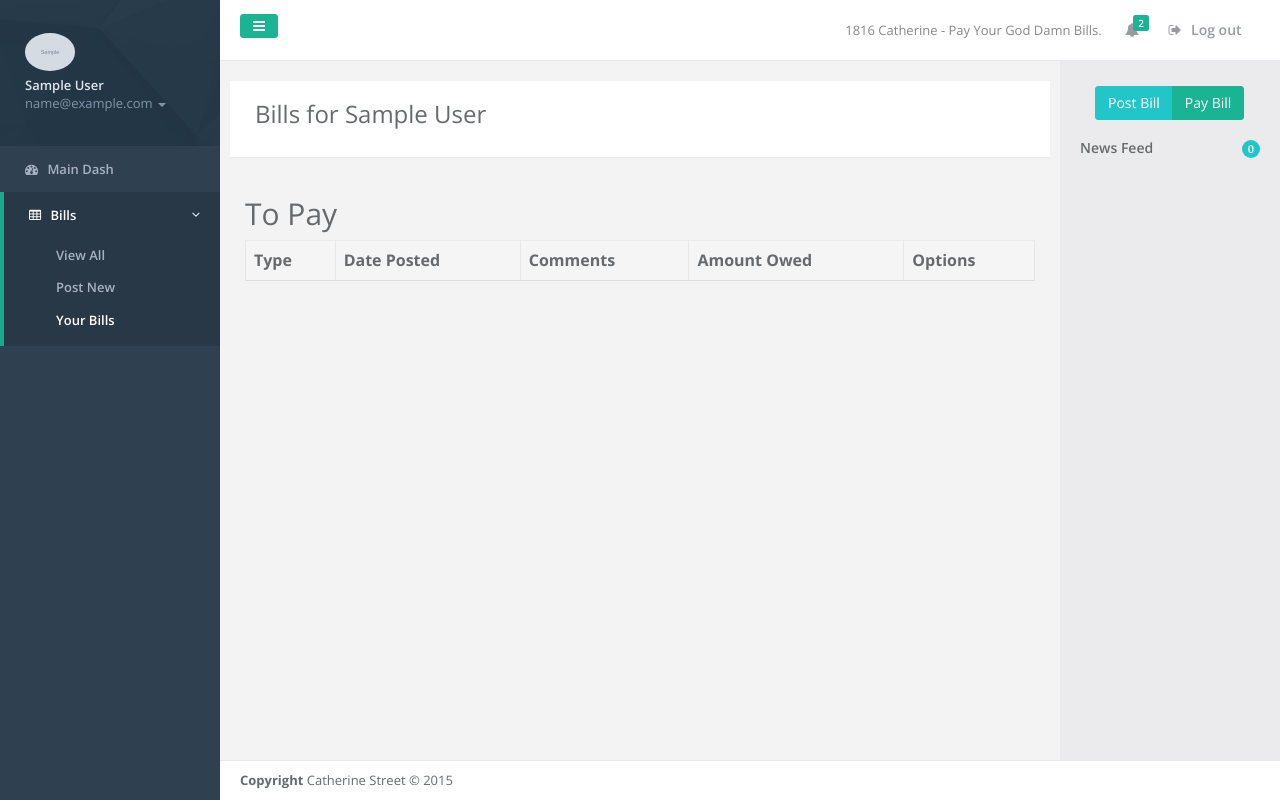
After one commit to mschmo/pbubs, a Flask app: page /bills/user/1 in a window 1280 px wide. The commit adds this page. Run offline with Flask 2, Linux system fonts and the light colour scheme; a user stored in the database is signed in; tables that the repository leaves empty hold one stand-in row (values such as "Sample post"); grey boxes marked "Sample" are stand-in pictures; lists and menus that the app fills with data are empty; parts of the project's set-up code (start-up, migrations or seed data) failed here and were passed over; some libraries are stand-ins or nearby versions.

Commit message:
User view bills owed

```diff
--- a/server/bills/models/bill_division.py
+++ b/server/bills/models/bill_division.py
@@ -6,12 +6,14 @@
     __tablename__ = 'bill_divisions'
 
     id = db.Column(db.Integer, primary_key=True)
-    bill_id = db.Column(db.Integer, nullable=False)
-    user_id = db.Column(db.Integer, nullable=False)
+    bill_id = db.Column(db.Integer, db.ForeignKey('bills.id'), nullable=False)
+    user_id = db.Column(db.Integer, db.ForeignKey('users.id'), nullable=False)
     payed = db.Column(db.Boolean, nullable=False, default=False)
 
+    bill = db.relationship('Bill', foreign_keys='BillDivision.bill_id', uselist=False, backref='divisions')
+
     @classmethod
-    def add_new_divisions(cls, bill, users_to_pay, exclude=None):
+    def add_new_divisions(cls, bill, users_to_pay=[], exclude=None):
         if not users_to_pay:
             users_to_pay = User.query
             if exclude is not None:
@@ -23,5 +25,10 @@
             division.save(commit=False)
         full_commit()
 
+    @classmethod
+    def get_user_bills_to_pay(cls, user_id):
+        return cls.query.filter(cls.user_id==user_id, cls.payed==0).all()
+
+
     def __repr__(self):
         return '<Bill Division bill_id={}, user_id={}>'.format(self.bill_id, self.user_id)
--- /dev/null
+++ b/server/bills/templates/bills/user_bills.html
@@ -0,0 +1,38 @@
+{% set nav_tab = 'bills_user' %}
+{% extends 'base.html' %}
+
+{% block content %}
+    <div class="row wrapper border-bottom white-bg page-heading">
+        <div class="col-lg-10">
+            <h2>Bills for {{ user.full_name }}</h2>
+        </div>
+    </div>
+    <br />
+
+    <h1>To Pay</h1>
+    <div class="table-responsive">
+        <table class="table table-striped table-bordered table-hover dataTables-example" >
+            <thead>
+            <tr>
+                <th>Type</th>
+                <th>Date Posted</th>
+                <th>Comments</th>
+                <th>Amount Owed</th>
+                <th>Options</th>
+            </tr>
+            </thead>
+            <tbody>
+                {% for division in divisions_to_pay %}
+                    <tr class="gradeX">
+                        <td>{{ division.bill.bill_type.name }}</td>
+                        <td>{{ division.bill.pretty_date }}</td>
+                        <td>{{ division.bill.comment }}</td>
+                        <td style="text-align:center">${{ '{:,}'.format(division.bill.division_amount()) }}</td>
+                        <td style="text-align:center"><i class="fa fa-credit-card text-navy"></i></td>
+                    </tr>
+                {% endfor %}
+            </tbody>
+        </table>
+    </div>
+{% endblock content %}
+]
--- a/server/bills/views.py
+++ b/server/bills/views.py
@@ -4,6 +4,7 @@
 from server.bills import bills
 from server.bills.forms import BillForm
 from server.bills.models import Bill, BillDivision
+from server.core.models import User
 
 
 @bills.route('/')
@@ -19,10 +20,15 @@
     form.add_select_options(current_user.id)
     if form.validate_on_submit():
         bill = Bill.create_bill(form, current_user.id)
-        users_to_pay = form.users_to_pay.data
-        if form.include_myself and users_to_pay:
+        users_to_pay = []
+        selected_users = form.users_to_pay.data
+        if type(selected_users) == list:
+            users_to_pay += form.users_to_pay.data
+        elif type(selected_users) == int:
+            users_to_pay.append(selected_users)
+        if form.include_myself:
             users_to_pay.append(current_user.id)
-        BillDivision.add_new_divisions(bill, users_to_pay, form.include_myself)
+        BillDivision.add_new_divisions(bill, users_to_pay)
         return redirect(url_for('.view_bill', bill_id=bill.id))
     return render_template('bills/new_bill.html', form=form)
 
@@ -32,3 +38,11 @@
 def view_bill(bill_id):
     bill = Bill.query.get(bill_id)
     return render_template('bills/view_bill.html', bill=bill)
+
+
+@bills.route('/user/<int:user_id>')
+def user_bills(user_id):
+    divisions_to_pay = BillDivision.get_user_bills_to_pay(user_id)
+    bills_posted = Bill.query.filter(Bill.user_id==user_id).all()
+    user = User.query.get(user_id)
+    return render_template('bills/user_bills.html', divisions_to_pay=divisions_to_pay, bills_posted=bills_posted, user=user)
--- a/server/templates/base.html
+++ b/server/templates/base.html
@@ -46,6 +46,7 @@
                     <ul class="nav nav-second-level collapse">
                         <li class="{{ 'active' if nav_tab == 'bills_view_all' else '' }}"><a href="{{ url_for('bills.view_all') }}">View All</a></li>
                         <li class="{{ 'active' if nav_tab == 'bills_new' else '' }}"><a href="{{ url_for('bills.new_bill') }}">Post New</a></li>
+                        <li class="{{ 'active' if nav_tab == 'bills_user' else '' }}"><a href="{{ url_for('bills.user_bills', user_id=current_user.id) }}">Your Bills</a></li>
                     </ul>
                 </li>
             </ul>
```
Also changed, not shown: server/bills/models/bill.py (+9 -1 lines), server/bills/templates/bills/view_all.html (+5 -3 lines).
